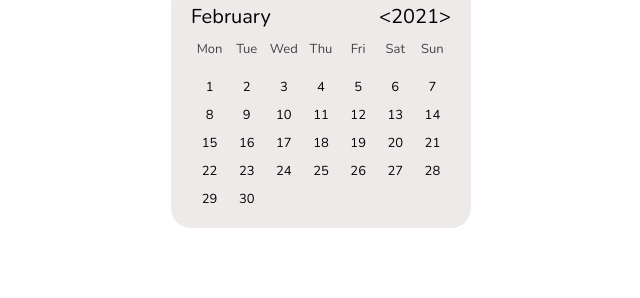
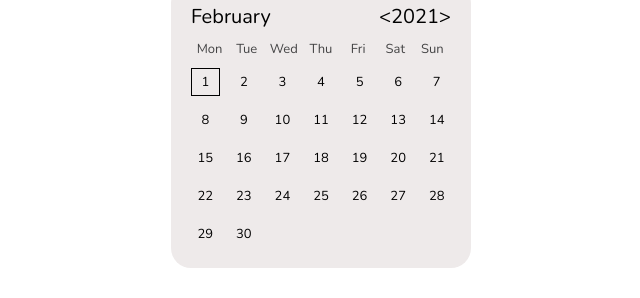
Before and after one commit to a-korkin/ui-kit-v1, a React (Create React App) app: page / in a window 1280 px wide. In both pictures the pointer is over the element 528 px from the left and 416 px from the top of the page. Shown: the part 329-627 px from the top of the page, without its empty margins (319-959 px from the left). Built offline with nearby package versions, Linux system fonts and the light colour scheme.

Commit message:
animate hover day

```diff
--- a/src/ui/Calendar/Calendar.scss
+++ b/src/ui/Calendar/Calendar.scss
@@ -29,12 +29,72 @@
     }
 
     &__days {
+        cursor: pointer;
         display: grid;
         grid-template-columns: repeat(7, 1fr);
         justify-items: center;
+        align-items: center;
+        gap: 1rem;
 
         &-item {
-            margin-top: 1rem;
+            position: relative;
+            width: 100%;
+            text-align: center;
+            padding: .5rem;
+
+            span {
+                transition: all .3s;
+
+                &:nth-child(2n + 1) {
+                    width: 0;
+                }
+
+                &:nth-child(2n) {
+                    height: 0;
+                }
+            }
+
+            &:hover {
+                span:nth-child(1) {
+                    transition-delay: 0;
+                    position: absolute;
+                    top: 0;
+                    left: 0;
+                    width: 100%;
+                    height: .1rem;
+                    background-color: #000;
+                }
+
+                span:nth-child(2) {
+                    transition-delay: .3s;
+                    position: absolute;
+                    top: 0;
+                    right: 0;
+                    width: .1rem;
+                    height: 100%;
+                    background-color: #000;
+                }
+
+                span:nth-child(3) {
+                    transition-delay: .6s;
+                    position: absolute;
+                    bottom: 0;
+                    right: 0;
+                    width: 100%;
+                    height: .1rem;
+                    background-color: #000;
+                }
+
+                span:nth-child(4) {
+                    transition-delay: .9s;
+                    position: absolute;
+                    bottom: 0;
+                    left: 0;
+                    width: .1rem;
+                    height: 100%;
+                    background-color: #000;
+                }
+            }
         }
     }
 }
```
